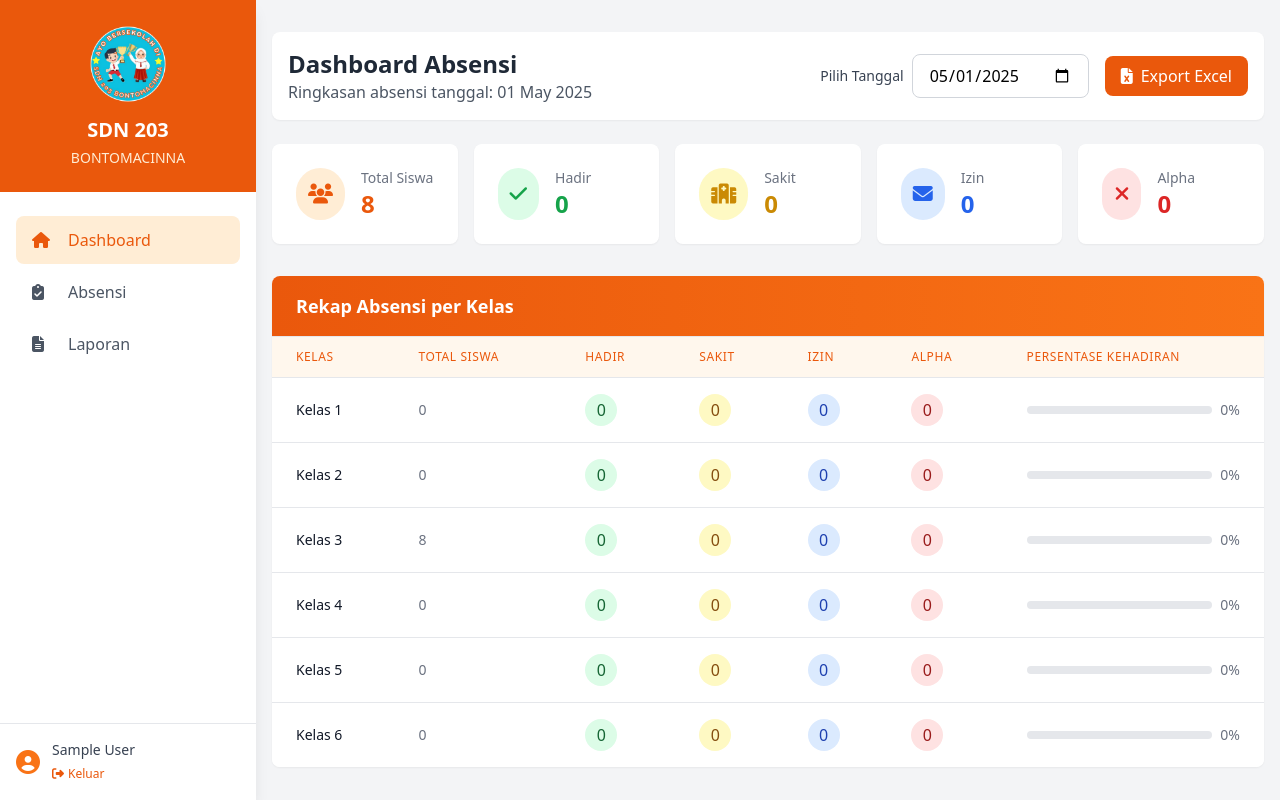
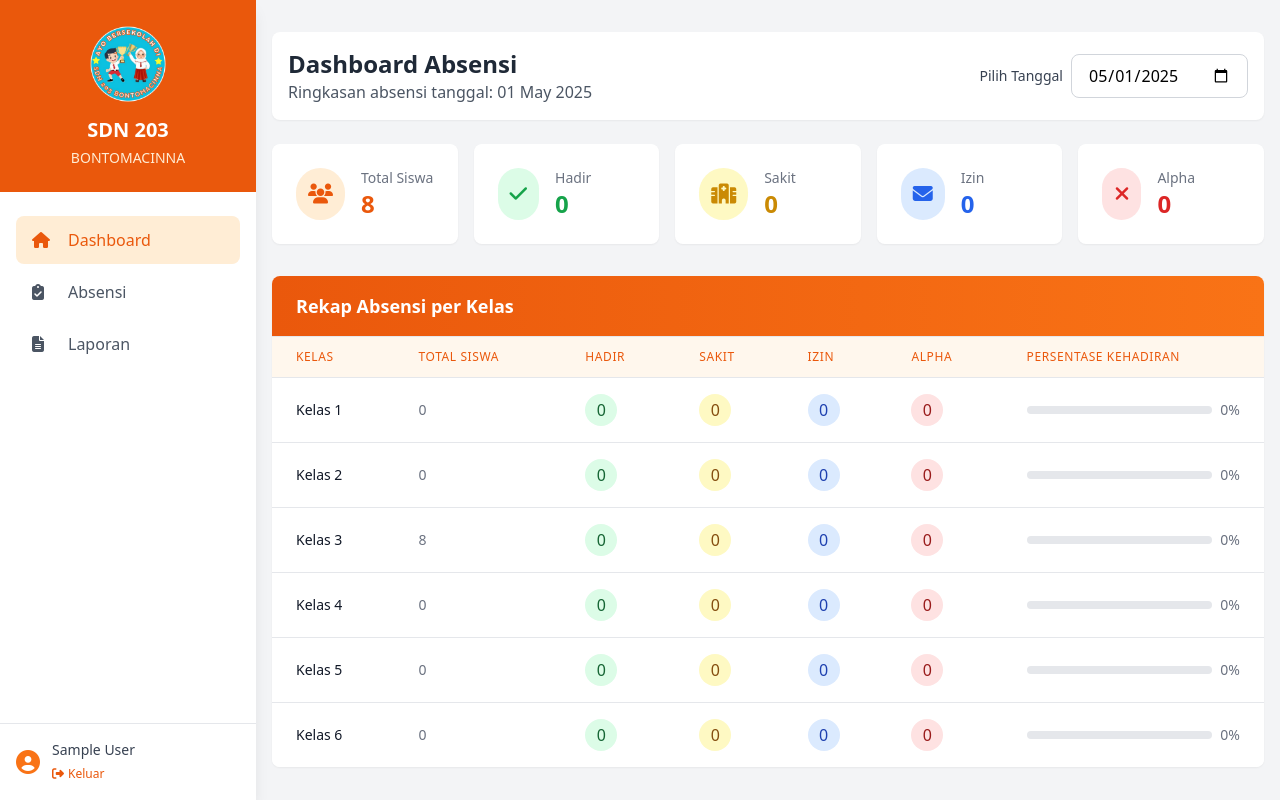
Before and after one commit to Galang0304/absen-siswa-v2, a PHP site: page /dashboard.php in a window 1280 px wide. Run offline with PHP 8.4, Linux system fonts and the light colour scheme; the visitor is signed in with stand-in values (Sample User, id 1); data comes from the database, SQL or seed files in the repository; data that the repository does not hold is empty; some libraries are stand-ins or nearby versions.

Commit message:
refactor: Menghapus tombol export Excel di dashboard

```diff
--- a/dashboard.php
+++ b/dashboard.php
@@ -83,11 +83,6 @@ $total_summary = $stmt->fetch();
                                    onchange="window.location.href='?tanggal=' + this.value">
                         </div>
                     </div>
-                    <a href="export_absensi.php?tanggal=<?= htmlspecialchars($tanggal) ?>"
-                       class="inline-flex items-center px-4 py-2 bg-orange-600 hover:bg-orange-700 text-white font-medium rounded-lg transition duration-150 ease-in-out">
-                        <i class="fas fa-file-excel mr-2"></i>
-                        Export Excel
-                    </a>
                 </div>
             </div>
         </div>
```
